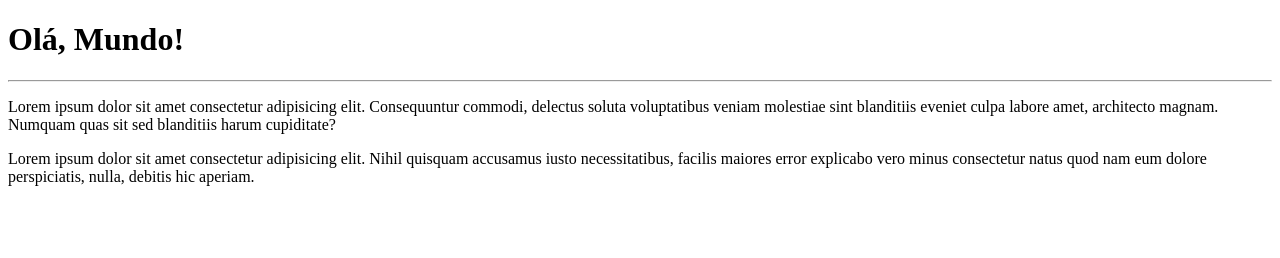
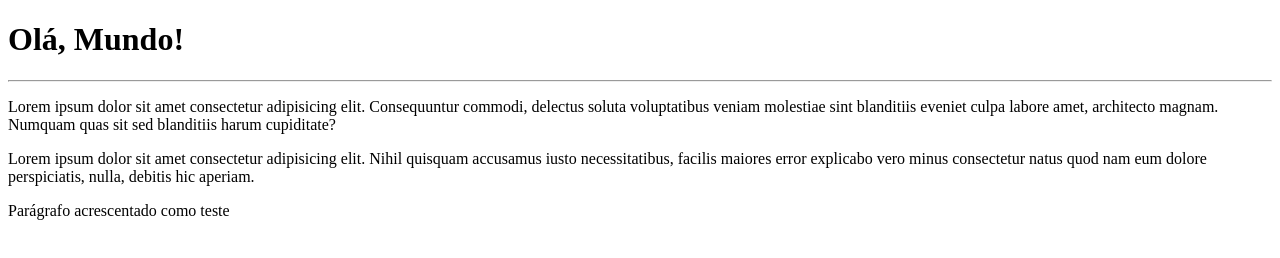
Before and after one commit to pedrocorreialopes/Hello-World, a plain HTML site: page site-exemplo/index.html in a window 1280 px wide. Drawn offline with Linux system fonts and the light colour scheme.

Commit message:
Mudança no parágrafo

```diff
--- a/site-exemplo/index.html
+++ b/site-exemplo/index.html
@@ -11,5 +11,6 @@
    <hr>
    <p>Lorem ipsum dolor sit amet consectetur adipisicing elit. Consequuntur commodi, delectus soluta voluptatibus veniam molestiae sint blanditiis eveniet culpa labore amet, architecto magnam. Numquam quas sit sed blanditiis harum cupiditate?</p>
    <p>Lorem ipsum dolor sit amet consectetur adipisicing elit. Nihil quisquam accusamus iusto necessitatibus, facilis maiores error explicabo vero minus consectetur natus quod nam eum dolore perspiciatis, nulla, debitis hic aperiam.</p>
+   <p>Parágrafo acrescentado como teste</p>
 </body>
 </html>
```
